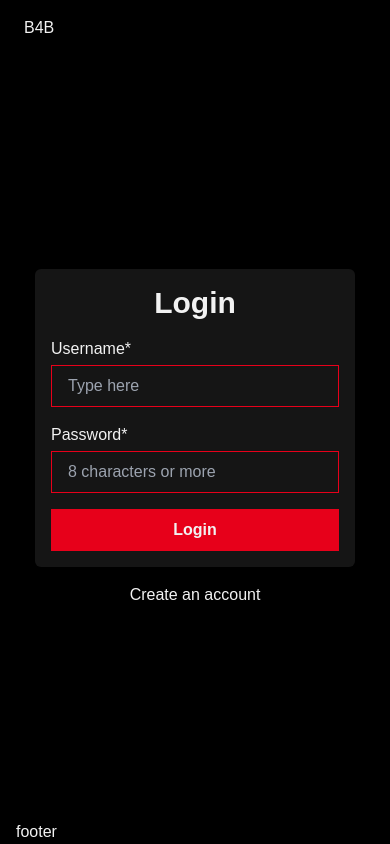
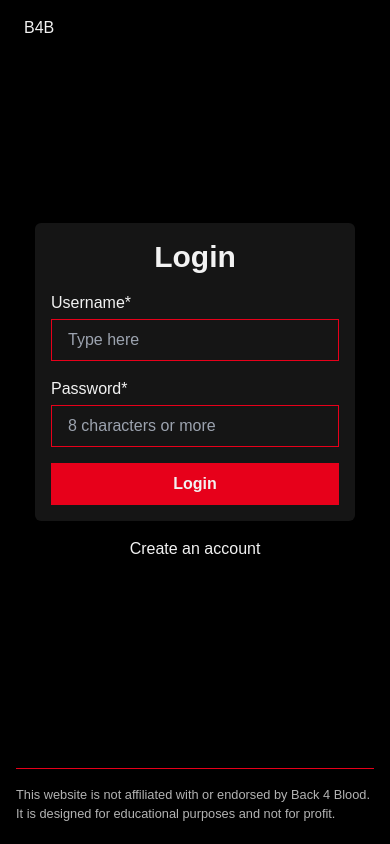
Before and after one commit to Agusdben/b4b-deck-maker, a Next.js app: page /login in a window 390 px wide. Built offline with nearby package versions, Linux system fonts and the light colour scheme; a web font is replaced by a local one.

Commit message:
added footer

```diff
--- /dev/null
+++ b/src/components/AppFooter/index.tsx
@@ -0,0 +1,17 @@
+import Link from 'next/link'
+
+const AppFooter: React.FC = () => {
+  return (
+    <footer className="mt-10 border-t-1 border-primary py-4 flex items-center justify-center text-gray">
+      <section className='w-full max-w-7xl m-auto flex flex-col items-center gap-4 md:flex-row md:justify-between'>
+        <small className='max-w-sm block'>This website is not affiliated with or endorsed by Back 4 Blood. It is designed for educational purposes and not for profit.</small>
+        <div className='flex gap-2 hover:[&_a]:text-primary [&_a]:transition-colors'>
+          <Link href='https://www.linkedin.com/in/agusdben/' rel='noopener noreferrer' target='_blank' >LinkedIn</Link>
+          <Link href='https://github.com/Agusdben' rel='noopener noreferrer' target='_blank' >GitHub</Link>
+        </div>
+      </section>
+    </footer>
+  )
+}
+
+export default AppFooter
--- a/src/components/AppLayout/index.tsx
+++ b/src/components/AppLayout/index.tsx
@@ -5,6 +5,7 @@ import { colors } from '@/styles/theme'
 import AppHeader from '../AppHeader'
 import { ToastContainer } from 'react-toastify'
 import 'react-toastify/dist/ReactToastify.css'
+import AppFooter from '../AppFooter'
 
 const monda = Monda({ weight: '400', subsets: ['latin'] })
 
@@ -24,7 +25,7 @@ const AppLayout: React.FC<Props> = ({ children }) => {
     <div className={`${monda.className} h-screen w-screen px-4 overflow-y-auto overflow-x-hidden grid gap-4 grid-rows-layout grid-cols-1 text-white bg-black`}>
       <AppHeader />
       <main className='bg-black overflow-hidden flex flex-col items-center justify-center gap-4'>{children}</main>
-      <footer>footer</footer>
+      <AppFooter />
     </div>
     <ToastContainer
       position="top-center"
```
